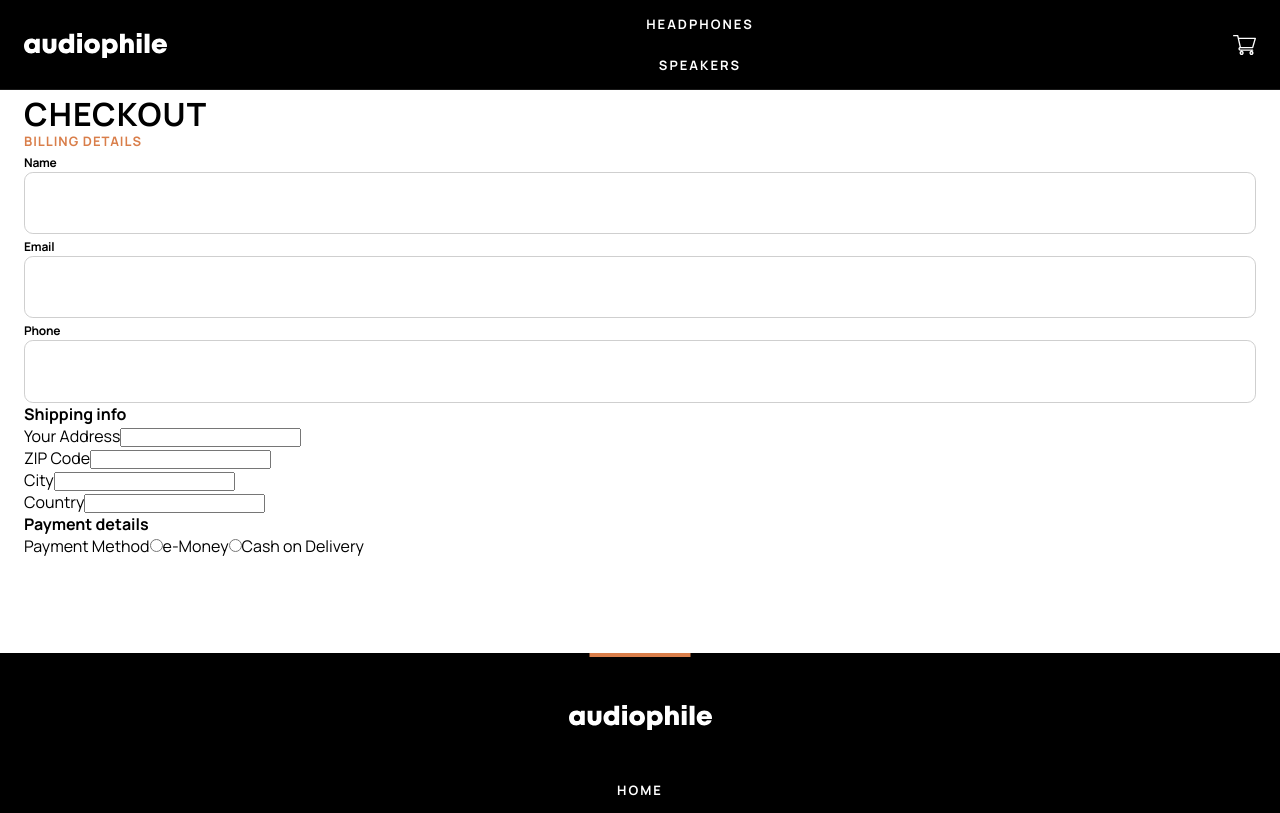
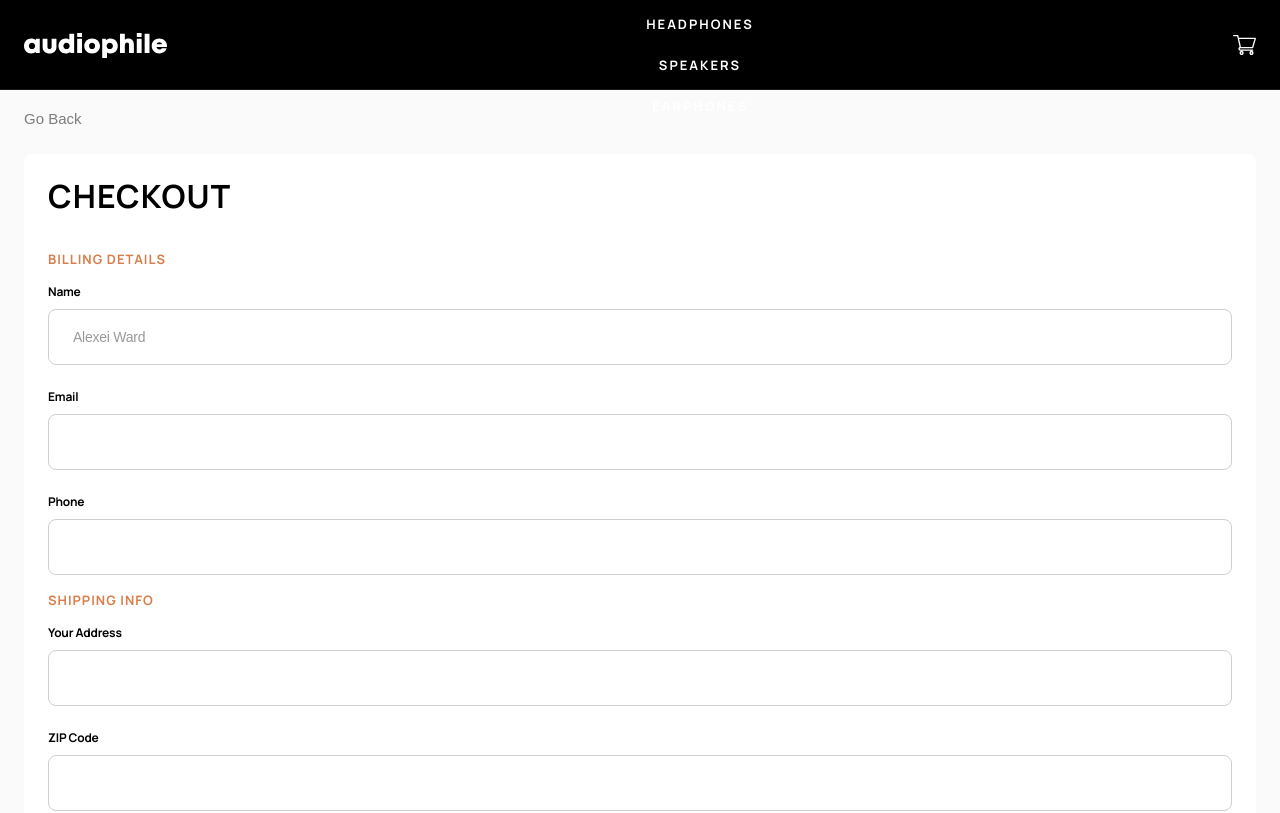
Before and after one commit to arun-roberts/fem007-audiophile-ecommerce-website, a Next.js app: page /checkout in a window 1280 px wide. Shown: the top 813 px of the page. Built offline with nearby package versions, Linux system fonts and the light colour scheme.

Commit message:
Styled and refactored some more of the form.

```diff
--- a/pages/checkout.tsx
+++ b/pages/checkout.tsx
@@ -1,3 +1,4 @@
+import { useRouter } from "next/router"
 import { useState } from "react"
 import styles from '../styles/pages/Checkout.module.css'
 
@@ -20,6 +21,7 @@ const customerInfo: Customer = {
 
 const Checkout = () => {
     const [ info, setInfo ] = useState({...customerInfo})
+    const router = useRouter()
 
     const handleChange = (e: {target: { name: string, value: string }}) => {
         const name = e.target.name
@@ -31,136 +33,161 @@ const Checkout = () => {
 
     return (
         <form className={styles.checkout}>
+            <button
+                className={styles.back_button}
+                type='button'
+                onClick={() => router.back()}
+            >Go Back</button>
             <main className={styles.checkout_details}>
                 <h1 className={styles.checkout_details__heading}>Checkout</h1>
-                    <section className={styles.checkout_details_form_section}>
-                        <h4 className={styles.checkout_details_form_section__heading}>Billing details</h4>
-                            <label className={styles.checkout_details_form_section__label}>Name
+                    <section className={styles.checkout_details_section}>
+                        <h4 className={styles.checkout_details_section__heading}>Billing details</h4>
+                        <div className={styles.checkout_details_section__container}>
+                            <div className={styles.checkout_details_section_item}>
+                                <label className={styles.checkout_details_section_item__label}>Name</label>
                                 <input
                                     type="text"
                                     name="name"
+                                    id='name'
+                                    placeholder='Alexei Ward'
                                     value={info.name}
                                     onChange={handleChange}
-                                className={styles.checkout_details_form_section__input}
+                                    className={styles.checkout_details_section_item__input}
                                 />
-                            </label>
-                            <label className={styles.checkout_details_form_section__label}>Email
+                            </div>
+                            <div className={styles.checkout_details_section_item}>
+                                <label className={styles.checkout_details_section_item__label}>Email</label>
                                 <input
                                     type="text"
                                     name="email"
+                                    id='email'
                                     value={info.email}
                                     onChange={handleChange}
-                                className={styles.checkout_details_form_section__input}
+                                    className={styles.checkout_details_section_item__input}
                                 />
-                            </label>
-                            <label className={styles.checkout_details_form_section__label}>Phone
+                            </div>
+                            <div className={styles.checkout_details_section_item}>
+                                <label className={styles.checkout_details_section_item__label}>Phone</label>
                                 <input
                                     type="text"
                                     name="phone"
+                                    id='phone'
                                     value={info.phone}
                                     onChange={handleChange}
-                                className={styles.checkout_details_form_section__input}
+                                    className={styles.checkout_details_section_item__input}
                                 />
-                            </label>
+                            </div>
+                        </div>
                     </section>
-                    <section>
-                        <h4>Shipping info</h4>
-                        <div>
-                            <label>
-                                Your Address
+                    <section className={styles.checkout_details_section}>
+                        <h4 className={styles.checkout_details_section__heading}>Shipping info</h4>
+                        <div className={styles.checkout_details_section__container}>
+                            <div className={styles.checkout_details_section_item}>
+                                <label className={styles.checkout_details_section_item__label}>Your Address</label>
                                     <input
                                         type="text"
                                         name="address"
+                                        id='address'
                                         value={info.address}
                                         onChange={handleChange}
+                                        className={styles.checkout_details_section_item__input}
                                     />
-                            </label>
                             </div>
-                        <div>
-                            <label>
-                                ZIP Code
+                            <div className={styles.checkout_details_section_item}>
+                                <label className={styles.checkout_details_section_item__label}>ZIP Code</label>
                                     <input
                                         type="text"
                                         name="zip"
+                                        id='zip'
                                         value={info.zip}
                                         onChange={handleChange}
+                                        className={styles.checkout_details_section_item__input}
                                     />
-                            </label>
                             </div>
-                        <div>
-                            <label>
-                                City
+                            <div className={styles.checkout_details_section_item}>
+                                <label className={styles.checkout_details_section_item__label}>City</label>
                                     <input
                                         type="text"
                                         name="city"
+                                        id='city'
                                         value={info.city}
                                         onChange={handleChange}
+                                        className={styles.checkout_details_section_item__input}
                                     />
-                            </label>
                             </div>
-                        <div>
-                            <label>
-                                Country
+                            <div className={styles.checkout_details_section_item}>
+                                <label className={styles.checkout_details_section_item__label}>Country</label>
                                     <input
                                         type="text"
                                         name="country"
+                                        id='country'
                                         value={info.country}
                                         onChange={handleChange}
+                                        className={styles.checkout_details_section_item__input}
                                     />
-                            </label>
+                            </div>
                         </div>
                     </section>
-                    <section>
-                        <h4>Payment details</h4>
-                        <div>
-                            <label>
-                                Payment Method
-                                <label>
+                    <section className={styles.checkout_details_section}>
+                        <h4 className={styles.checkout_details_section__heading}>Payment details</h4>
+                        <div className={styles.checkout_details_section__container}>
+                            <div className={styles.checkout_details_section_item}>
+                                <label className={styles.checkout_details_section_item__label}>Payment Method</label>
+                                    <div className={styles.checkout_details_section_item__input}>
                                         <input
                                             type="radio"
                                             name="payment"
                                             value='e-Money'
+                                            id='e-Money'
                                             onChange={handleChange}
+                                            className={styles.checkout_details_section_item__radio}
+
                                             />
-                                    e-Money
-                                </label>
-                                <label>
+                                        <label htmlFor='e-Money'>e-Money</label>
+                                    </div>
+                                    <div className={styles.checkout_details_section_item__input}>
                                         <input
                                             type="radio"
                                             name="payment"
                                             value='Cash on Delivery'
+                                            id='COD'
                                             onChange={handleChange}
+                                            // className={styles.checkout_details_section_item__input}
                                             />
-                                    Cash on Delivery
-                                </label>
-                            </label>
+                                        <label htmlFor='COD'>Cash on Delivery</label>
+                                    </div>
                             </div>
                             {info.payment == 'e-Money' &&
                                 <>
-                                <div>
-                                    <label>
+                                    <div className={styles.checkout_details_section_item}>
+                                        <label className={styles.checkout_details_section_item__label}>
                                             e-Money Number
                                             <input
                                                 type="text"
                                                 name="eMoney"
+                                                id='eMoney'
                                                 value={info.eMoney}
                                                 onChange={handleChange}
+                                                className={styles.checkout_details_section_item__input}
                                             />
                                         </label>
                                     </div>
-                                <div>
-                                    <label>
+                                    <div className={styles.checkout_details_section_item}>
+                                        <label className={styles.checkout_details_section_item__label}>
                                             e-Money PIN
                                             <input
                                                 type="text"
                                                 name="ePin"
+                                                id="ePin"
                                                 value={info.ePin}
                                                 onChange={handleChange}
+                                                className={styles.checkout_details_section_item__input}
                                             />
                                         </label>
                                     </div>
                                 </>
                             }
+                        </div>
                     </section>
             </main>
             <section>
--- a/styles/globals.css
+++ b/styles/globals.css
@@ -3,6 +3,7 @@ html,
 body {
   width: 100%;
   min-height: 100%;
+  background-color: #fafafa;
   font-family: "Manrope", sans-serif;
   padding: 0;
   margin: 0;
--- a/styles/globals.sass
+++ b/styles/globals.sass
@@ -7,6 +7,7 @@ html,
 body
   width: 100%
   min-height: 100%
+  background-color: $dusted-porcelain
   font-family: 'Manrope', sans-serif
   padding: 0
   margin: 0
--- a/styles/pages/Checkout.module.css
+++ b/styles/pages/Checkout.module.css
@@ -1,5 +1,22 @@
+.back_button {
+  font-weight: 500;
+  font-size: 0.9375em;
+  line-height: 1.6666666667em;
+  color: rgba(0, 0, 0, 0.5);
+  border: none;
+  background-color: transparent;
+  cursor: pointer;
+  margin-bottom: 1.5em;
+}
+
 .checkout {
-  padding: 6em 1.5em;
+  background-color: #fafafa;
+  padding: 6.625em 1.5em 6.0625em;
+}
+.checkout_details {
+  background-color: white;
+  border-radius: 0.5em;
+  padding: 1.5em 1.5em;
 }
 .checkout_details__heading {
   font-weight: 700;
@@ -7,6 +24,10 @@
   font-size: 1.5em;
   line-height: 1.5em;
   letter-spacing: 0.0357142917em;
+  font-size: 1.75em;
+  line-height: 1.3571428571em;
+  letter-spacing: 0.0357142857em;
+  margin-bottom: 1.1428571429em;
 }
 @media (min-width: 760px) {
   .checkout_details__heading {
@@ -15,24 +36,60 @@
     letter-spacing: 0.035714375em;
   }
 }
-.checkout_details_form_section__heading {
+.checkout_details_section__heading {
   font-weight: 700;
   text-transform: uppercase;
   font-size: 0.8125rem;
   line-height: 1.125rem;
   letter-spacing: 0.0625rem;
   color: #d97e4a;
+  margin: 1.2307692308em 0;
 }
-.checkout_details_form_section__label {
+.checkout_details_section__container {
+  display: grid;
+  gap: 1.5em;
+}
+.checkout_details_section_item__label {
+  display: block;
   font-size: 0.75em;
   line-height: 1.33333333em;
   letter-spacing: -0.0178571667em;
   font-weight: 700;
 }
-.checkout_details_form_section__input {
+.checkout_details_section_item__input {
   display: block;
   width: 100%;
-  height: 4.6666666667em;
-  border-radius: 0.6666666667em;
+  height: 4em;
+  border-radius: 0.5rem;
   border: 1px solid #cfcfcf;
+  font-size: 0.875em;
+  line-height: 1.3571428571em;
+  letter-spacing: -0.25px;
+  color: black;
+  margin-top: 0.6428571429em;
+  padding: 1.2857142857em 1.7142857143em;
+}
+.checkout_details_section_item__input::-moz-placeholder {
+  color: black;
+  opacity: 0.4;
+}
+.checkout_details_section_item__input:-ms-input-placeholder {
+  color: black;
+  opacity: 0.4;
+}
+.checkout_details_section_item__input::placeholder {
+  color: black;
+  opacity: 0.4;
+}
+.checkout_details_section_item__input:focus, .checkout_details_section_item__input:active, .checkout_details_section_item__input:hover {
+  outline: 0;
+  border: 1px solid #d97e4a;
+}
+.checkout_details_section_item__input::-moz-focus-inner {
+  border: 0;
+}
+.checkout_details_section_item__radio {
+  -webkit-appearance: none;
+  -moz-appearance: none;
+  appearance: none;
 }/*# sourceMappingURL=Checkout.module.css.map */
--- a/styles/pages/Checkout.module.sass
+++ b/styles/pages/Checkout.module.sass
@@ -2,23 +2,45 @@
 @use '../variables/typography' as t
 @use '../variables/buttons' as b
 
+.back_button
+    @include t.body
+    color: $dusk
+    border: none
+    background-color: transparent
+    cursor: pointer
+    margin-bottom: 1.5em
+
 .checkout
-    padding: 6em 1.5em
+    background-color: $dusted-porcelain
+    padding: 6.625em 1.5em 6.0625em
 
     &_details
+        background-color: $white-bread
+        border-radius: 0.5em
+        padding: 1.5em 1.5em
 
         &__heading
             @include t.heading-three
+            font-size: 1.75em
+            line-height: 1.357142857142857em
+            letter-spacing: 0.035714285714286em
+            margin-bottom: 1.142857142857143em
 
-        &_form
+        &_section
 
-            &_section
+            &__heading
+                @include t.sub-title
+                color: $dirty-apricot
+                margin: 1.230769230769231em 0
 
-                &__heading
-                    @include t.sub-title
-                    color: $dirty-apricot
+            &__container
+                display: grid
+                gap: 1.5em
+
+            &_item
 
                 &__label
+                    display: block
                     font-size: 0.75em
                     line-height: 1.33333333em
                     letter-spacing: -0.0178571666667em
@@ -27,6 +49,28 @@
                 &__input
                     display: block
                     width: 100%
-                    height: 4.6666666666667em
-                    border-radius: 0.66666666666667em
+                    height: 4em
+                    border-radius: 0.5rem
                     border: 1px solid #cfcfcf
+                    font-size: 0.875em
+                    line-height: 1.357142857142857em
+                    letter-spacing: -0.25px
+                    color: $midnight
+                    margin-top: 0.642857142857143em
+                    padding: 1.285714285714286em 1.714285714285714em
+
+                    &::placeholder
+                        color: $midnight
+                        opacity: 0.4
+
+                    &:focus, &:active, &:hover
+                        outline: 0
+                        border: 1px solid $dirty-apricot
+
+                    &::-moz-focus-inner
+                        border: 0
+
+                &__radio
+                    -webkit-appearance: none
+                    -moz-appearance: none
+                    appearance: none
```
Also changed, not shown: 2 other files (tests, documents, lock files or other folders). Lines whose indentation alone changed are shown as unchanged.
